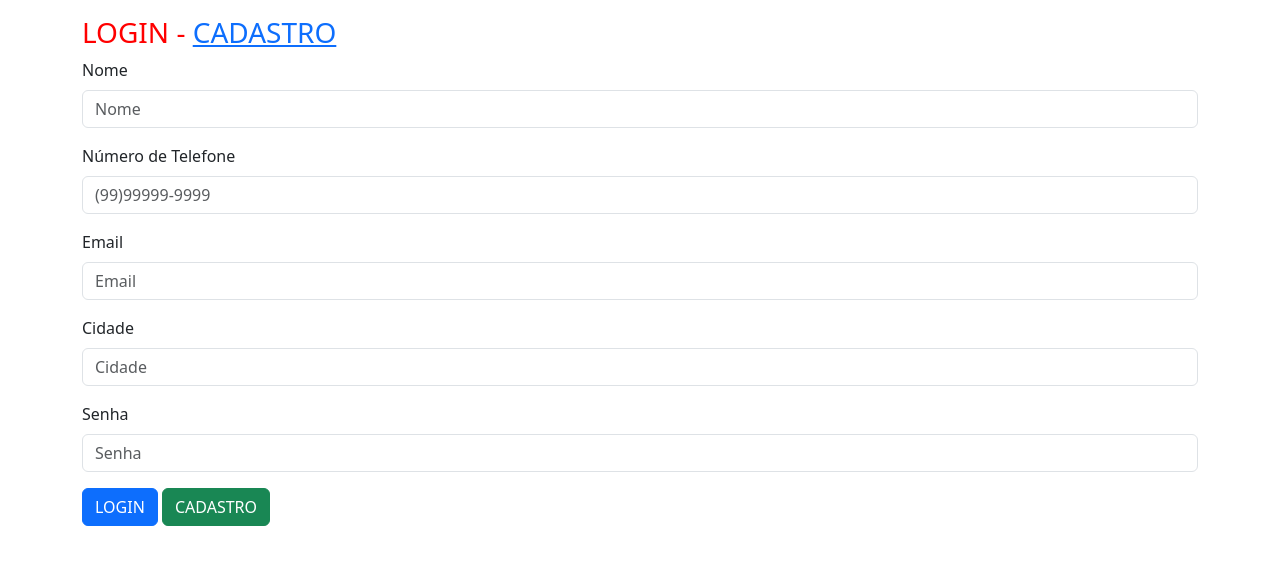
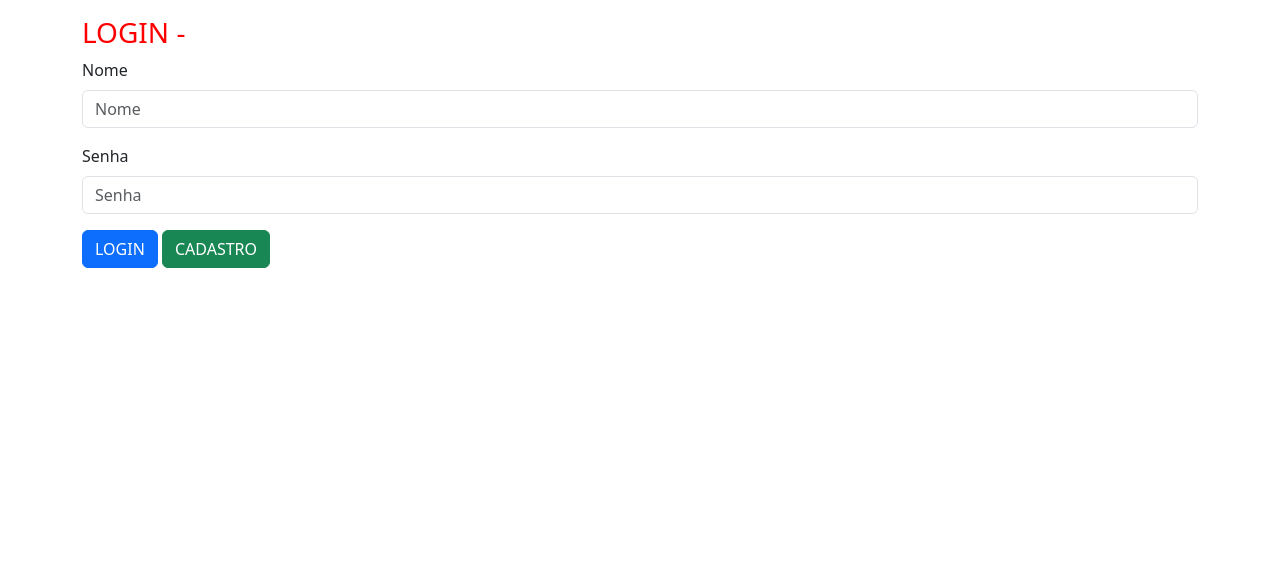
Before and after one commit to scorsato86murilo/academia, a Django app: page /login_/ in a window 1280 px wide. Shown: the part 56-621 px from the top of the page. Run offline with Django 5.2, Linux system fonts and the light colour scheme; data comes from the database, SQL or seed files in the repository; both versions use the stored data as it was before the commit.

Commit message:
fiz o cadastro, mas ainda nao fiz a autenticação, preciso ver aos bugs de quem pode ver as paginas, preciso que definir niveis de usuários, Deus me ajude

```diff
--- a/dashboard/templates/base_dashboard.html
+++ b/dashboard/templates/base_dashboard.html
@@ -22,7 +22,7 @@
     <button type="button" class="btn btn-light">Professores</button>
     <button type="button" class="btn btn-light">Preços</button>
     <button type="button" class="btn btn-light"><a href=" {% url 'index' %}">Site</a></button>
-    <button type="button" class="btn btn-danger">Sair</button>
+        <button type="button" class="btn btn-light"><a href="{% url 'logout_view' %}">Sair</a></button>
     </div><hr>
        {% block body %}{% endblock %}
     <script src="https://cdn.jsdelivr.net/npm/bootstrap@5.3.3/dist/js/bootstrap.bundle.min.js" integrity="sha384-YvpcrYf0tY3lHB60NNkmXc5s9fDVZLESaAA55NDzOxhy9GkcIdslK1eN7N6jIeHz" crossorigin="anonymous"></script>
--- a/dashboard/urls.py
+++ b/dashboard/urls.py
@@ -4,4 +4,6 @@ from . import views
 urlpatterns = [
     path('dashboard/', views.dashboard, name='dashboard'),
     path('dashboard/ficha_treino_dash/', views.ficha_treino_dash, name='ficha_treino_dash'),
+
+    path('logout_view/', views.logout_view, name='logout_view'),
 ]
--- a/index/admin.py
+++ b/index/admin.py
@@ -1,10 +1,8 @@
 from django.contrib import admin
-from .models import NomeDaEmpresa, LadoEsquerdo, LadoDireito, NavBar, LogoBanner, CadastroAlunoOnLine
-
+from .models import NomeDaEmpresa, LadoEsquerdo, LadoDireito, NavBar, LogoBanner
 # Registrando os modelos no admin
 admin.site.register(NomeDaEmpresa)
 admin.site.register(LadoEsquerdo)
 admin.site.register(LadoDireito)
 admin.site.register(NavBar)
 admin.site.register(LogoBanner)
-admin.site.register(CadastroAlunoOnLine)
--- a/index/models.py
+++ b/index/models.py
@@ -53,23 +53,3 @@ class LogoBanner(models.Model):
     img_aviso = models.ImageField(upload_to='Banner_index')
     altura = models.IntegerField(default=0)  # Altura da imagem, valor padrão 0
     largura = models.IntegerField(default=40)  # Largura da imagem, valor padrão 40
-
-
-from django.contrib.auth.models import AbstractBaseUser
-
-
-class CadastroAlunoOnLine(AbstractBaseUser):
-    nome = models.CharField(max_length=100)
-    celular = models.CharField(max_length=20)
-    email = models.EmailField(max_length=100)
-    cidade = models.CharField(max_length=100)
-    senha = models.CharField(max_length=128)  # Aqui, vamos usar CharField para o hash da senha
-
-    USERNAME_FIELD = 'email'  # Isso torna o email o campo principal para login
-    REQUIRED_FIELDS = ['nome', 'celular', 'cidade']  # Campos adicionais obrigatórios
-
-    def set_password(self, raw_password):
-        self.senha = make_password(raw_password)
-
-    def check_password(self, raw_password):
-        return check_password(raw_password, self.senha)
--- a/index/templates/cadastro_login.html
+++ b/index/templates/cadastro_login.html
@@ -16,7 +16,7 @@
                         {% endfor %}
                     {% endif %}
                 </div>
-        <h3><font color="red">LOGIN - </font><a href="{% url 'cadastro_login_' %}">CADASTRO</a></h3>
+        <h3><font color="red">LOGIN - </font></h3>
         <form action="#" method="post">
             {% csrf_token %}
 
@@ -26,23 +26,6 @@
                 placeholder="Nome">
             </div>
 
-            <div class="mb-3">
-                <label for="telefone" class="form-label">Número de Telefone</label>
-                <input type="tel" class="form-control" id="telefone" name="telefone" required
-                placeholder="(99)99999-9999">
-            </div>
-
-            <div class="mb-3">
-                <label for="email" class="form-label">Email</label>
-                <input type="email" class="form-control" id="email" name="email" required
-                placeholder="Email">
-            </div>
-
-            <div class="mb-3">
-                <label for="cidade" class="form-label">Cidade</label>
-                <input type="text" class="form-control" id="cidade" name="cidade" required
-                placeholder="Cidade">
-            </div>
 
             <div class="mb-3">
                 <label for="senha" class="form-label">Senha</label>
--- a/index/views.py
+++ b/index/views.py
@@ -1,10 +1,11 @@
 from django.contrib.auth import logout
+from django.contrib.auth.decorators import login_required
 from django.http import HttpResponse
 from django.shortcuts import render, redirect
 from django.contrib.auth.hashers import make_password  # Usado para criar a senha com hash
 from django.contrib.auth.models import User
 from dashboard.models import Treino
-from index.models import NomeDaEmpresa, LogoBanner, LadoEsquerdo, LadoDireito, NavBar, CadastroAlunoOnLine
+from index.models import NomeDaEmpresa, LogoBanner, LadoEsquerdo, LadoDireito, NavBar
 from django.contrib import messages
 
 
@@ -32,13 +33,19 @@ def CoresNavBar():
 
 
 def index(request):
+    contexto = CoresNavBar()  # Chama a função CoresNavBar para obter o contexto
+
+    # Verifica se o usuário está autenticado, se não, a mensagem de erro será exibida
+    if not request.user.is_authenticated:
+
+        messages.warning(request, 'Você precisar logar no sistema')
+        return render(request, 'cadastro.html', contexto)
     if request.method == 'GET':
         contexto = CoresNavBar()  # Chama a função CoresNavBar para obter o contexto
         # Verifique se já existe algum superusuário
         if User.objects.filter(is_superuser=True).exists():
             print('ja existe um SUPERusuario')
             return render(request, 'index.html', contexto)
-
 
         # Se não existir nenhum superusuário, cria um novo
         user = User.objects.create_superuser(
@@ -54,7 +61,9 @@ def index(request):
         pass
 
 
+@login_required(login_url='/cadastro_login_/')
 def ficha_treino(request):
+
     # Inicializando o contexto
     contexto = CoresNavBar()  # Chama a função CoresNavBar para obter o contexto base
     treino_selecionado = None  # Variável para armazenar o treino selecionado
@@ -114,18 +123,17 @@ def login_(request):
     elif request.method == 'POST':
         return render(request, 'cadastro_login.html', contexto)
 
+
 def cadastro_login_(request):
     contexto = CoresNavBar()  # Chama a função CoresNavBar para obter o contexto
+    if request.method == 'GET':
 
-    if request.method == 'GET':
         return render(request, 'cadastro.html', contexto)
 
     if request.method == 'POST':
         # Obtendo dados do formulário
         username = request.POST.get('nome')  # Nome do usuário (será o email)
-        telefone = request.POST.get('telefone')  # Telefone
         email = request.POST.get('email')  # E-mail
-        cidade = request.POST.get('cidade')  # Cidade
         password = request.POST.get('senha')  # Senha (remoção de espaços)
         conf_senha = request.POST.get('conf_senha')  # Confirmação da senha (remoção de espaços)
 
@@ -139,27 +147,29 @@ def cadastro_login_(request):
             messages.error(request, 'O nome é obrigatório!')
             return render(request, 'cadastro.html', contexto)
 
-        # Verificar se o email já existe no banco
-        if CadastroAlunoOnLine.objects.filter(email=email).exists():
-            messages.error(request, 'Este e-mail já está registrado.')
+        # Verificar se o email já existe
+        if User.objects.filter(email=email).exists():
+            messages.error(request, 'Email já cadastrado!')
             return render(request, 'cadastro.html', contexto)
 
-        # Criando o usuário
+        # Verificar se o username já existe
+        if User.objects.filter(username=username).exists():
+            messages.error(request, 'Nome de usuário já existe!')
+            return render(request, 'cadastro.html', contexto)
+
+        # Verificar se todos os campos foram preenchidos >> pra garantir que foi preechido
+        if not username or not password or not email:
+            messages.error(request, 'Preencha todos os campos!')
+            return render(request, 'cadastro.html', contexto)
+
         try:
-            usuario = CadastroAlunoOnLine(
-                nome=username,  # Nome é o username
-                celular=telefone,
-                email=email,
-                cidade=cidade
-            )
-            usuario.set_password(password)  # Armazenar a senha de forma segura
-            usuario.save()
+            # Criar o usuário se as verificações passarem
+            user = User.objects.create_user(username=username, password=password, email=email)
+            messages.success(request, 'Usuário cadastrado com sucesso!')
+            return redirect('login_')
 
-            messages.success(request, 'Cadastro realizado com sucesso!')
-            return redirect('login_')  # Redirecionar para a página de login ou página desejada
-
-        except Exception as e:
-            messages.error(request, f'Erro ao cadastrar: {str(e)}')
+        except:
+            messages.error(request, 'Erro ao criar o usuário. Tente novamente.')
             return render(request, 'cadastro.html', contexto)
 
     return render(request, 'cadastro.html', contexto)
```
Also changed, not shown: dashboard/views.py (+16 -0 lines), index/templates/cadastro.html (+2 -14 lines), db.sqlite3, index/migrations/0013_delete_cadastroalunoonline.py (added).
